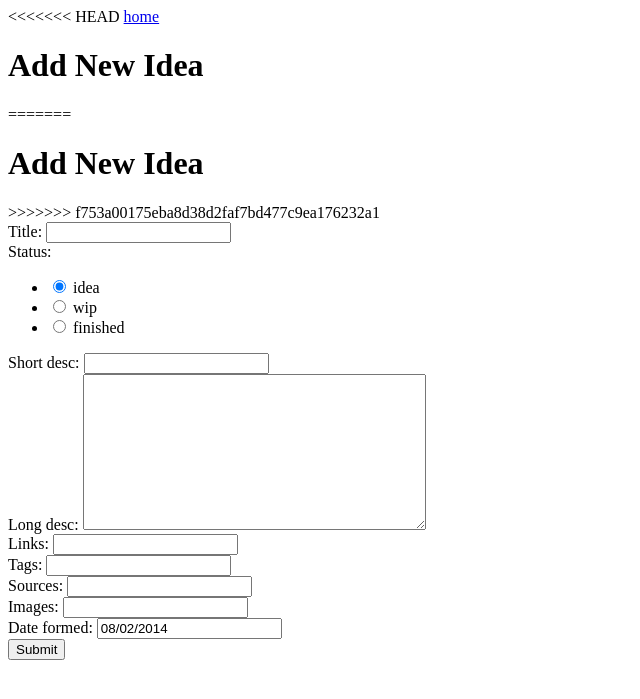
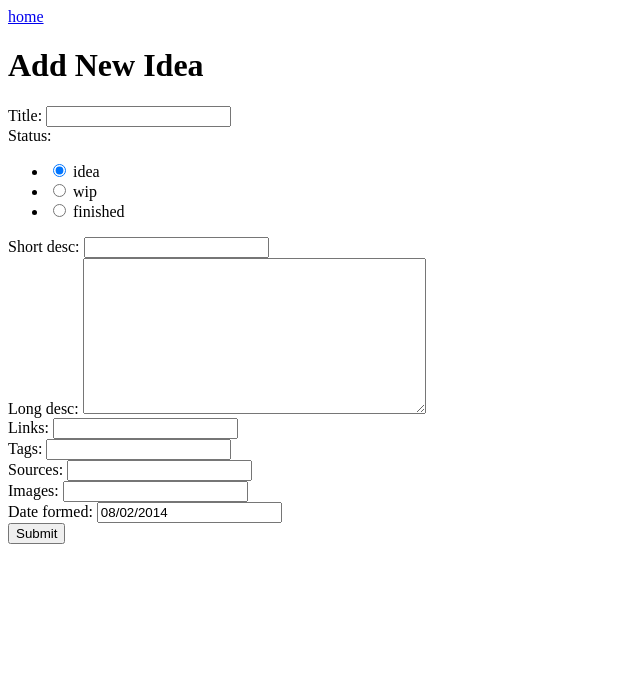
Before and after one commit to Cardboard/camil, a Django app: page /ideas/new/ in a window 1280 px wide. Shown: the top 699 px of the page, without its empty margins (0-640 px from the left). Run offline with Django 3.2, Linux system fonts and the light colour scheme; the visitor is signed in with stand-in values (Sample User, id 1).

Commit message:
merge conflict things

```diff
--- a/ideas/templates/new_idea.html
+++ b/ideas/templates/new_idea.html
@@ -3,16 +3,13 @@
 <head>
 </head>
 <body>
-<<<<<<< HEAD
     <a href="/ideas/">home</a>
-    <h1>Add New Idea</h1>
-=======
+
     {% if edit %}
         <h1>Edit Idea</h1>
     {% else %}
         <h1>Add New Idea</h1>
     {% endif %}
->>>>>>> f753a00175eba8d38d2faf7bd477c9ea176232a1
 
     {% if error_message %}<p><strong>{{ error_message }}</strong></p>{% endif %}
 
```
